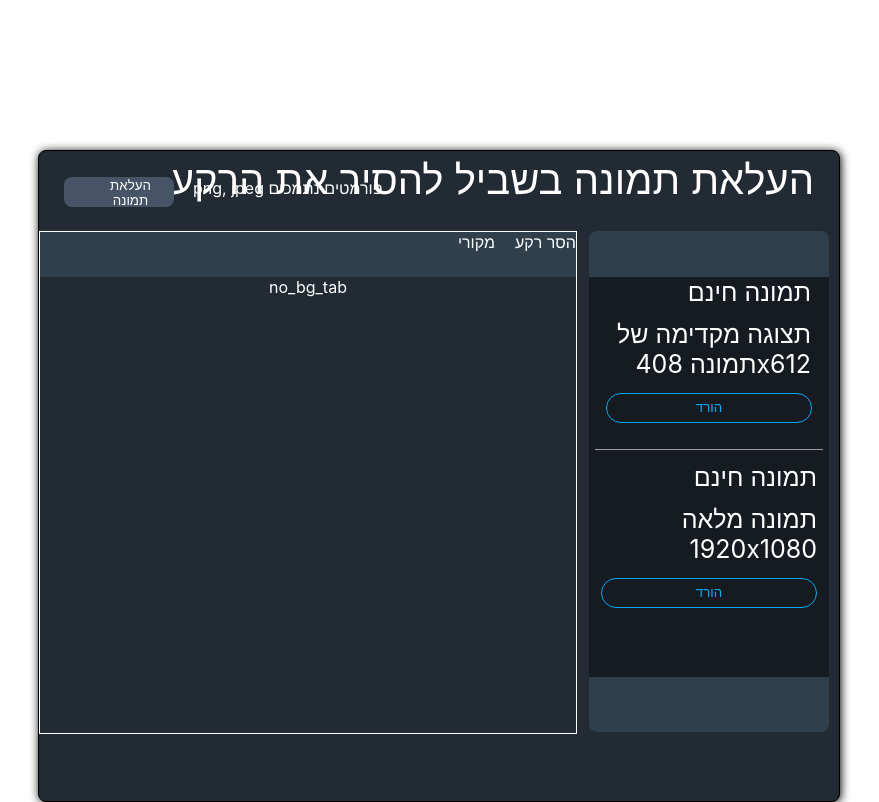
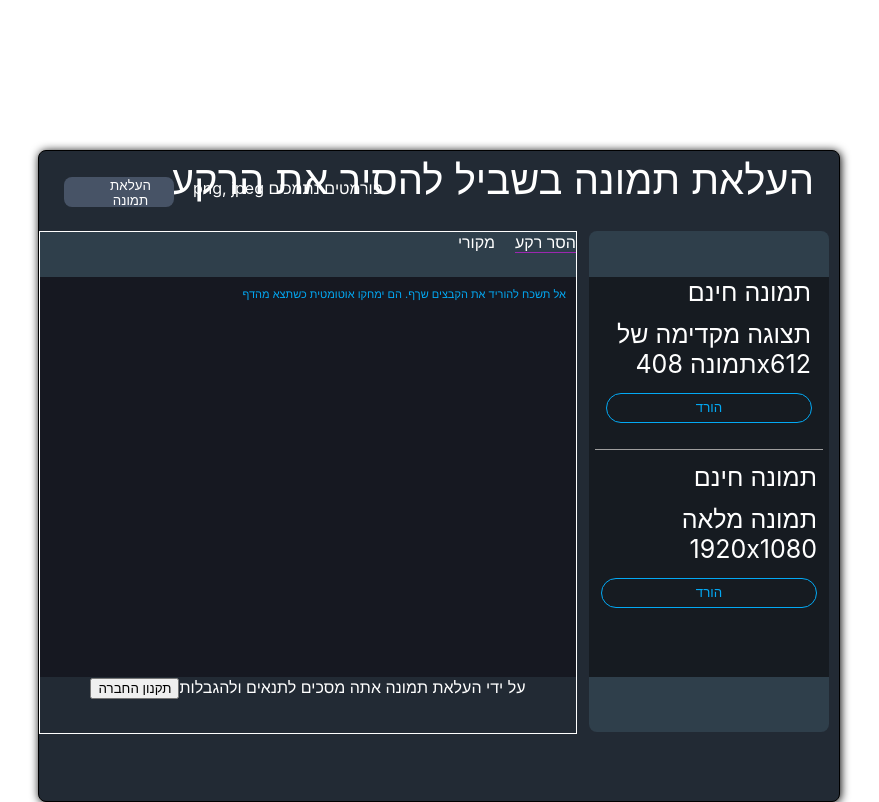
Before and after one commit to OferGreen-Pol/marathon2, a React (Create React App) app: page / in a window 1280 px wide. Shown: the whole page, without its empty margins (201-1080 px from the left). Built offline with nearby package versions, Linux system fonts and the light colour scheme.

Commit message:
lesson 4

```diff
--- a/src/Bg.css
+++ b/src/Bg.css
@@ -133,3 +133,18 @@
     cursor: pointer;
     float: right;
   }
+
+  .no_bg {
+    /* border-bottom: 3px solid #9C27B0; */
+    border-bottom: "";
+  }
+
+  .original {
+    border-bottom: "";
+  }
+
+  .original_tab, .no_bg_tab {
+    /* border: 1px solid; */
+    height: 80%;
+    background-color: #161821;
+  }
--- a/src/Bg.js
+++ b/src/Bg.js
@@ -1,5 +1,7 @@
 import './Bg.css';
 import { useState } from 'react';
+import Original from './Original';
+import No_Bg from './No_bg';
 
 function Bg() {
 
@@ -7,9 +9,11 @@ function Bg() {
 
 //   const change_tab = () => {}
 
-  function change_tab() {
+  function change_tab(e) {
+
     // debugger;
-    if(display_no_bg_tab==='yes') {
+    console.log(e.target);
+    if(e.target.className==='no_bg') {
         setdisplay_no_bg_tab('no');
     } else {
         setdisplay_no_bg_tab('yes');
@@ -30,15 +34,20 @@ function Bg() {
             <div className="left_div">
 
                 <div className="main_div_tabs_header">
-                    <span onClick={change_tab}> הסר רקע</span>
-                    <span onClick={change_tab}> מקורי</span>
+                    <span onClick={change_tab} className="no_bg" style={{borderBottom: display_no_bg_tab==="no" ? "1px solid #9C27B0" : ""}}> הסר רקע</span>
+                    <span onClick={change_tab} className="original" style={{borderBottom: display_no_bg_tab==="yes" ? "1px solid #9C27B0" : ""}}> מקורי</span>
                 </div>
 
                 {display_no_bg_tab==="yes" ?
-                <div className="original_tab">original_tab</div>
-                :
-                <div className="no_bg_tab">no_bg_tab</div>
+                    <Original/>
+                    :
+                    <No_Bg/>
                 }
+
+                <div className="left_div_footer">
+                    <button className="eula_btn">תקנון החברה</button>
+                    <span className="eula_text">על ידי העלאת תמונה אתה מסכים לתנאים ולהגבלות</span>
+                </div>
             </div>
 
             <div className="right_div">
--- /dev/null
+++ b/src/No_bg.css
@@ -0,0 +1,6 @@
+.no_bg_tab_text {
+    color: #03A9F4;
+    font-size: 11px;
+    float: right;
+    margin: 10px;
+}
--- /dev/null
+++ b/src/No_bg.js
@@ -0,0 +1,14 @@
+import './No_bg.css'
+
+import { useState } from "react";
+
+function No_Bg() {
+
+    return (
+        <div className="no_bg_tab">
+            <span className='no_bg_tab_text'>אל תשכח להוריד את הקבצים שךף. הם ימחקו אוטומטית כשתצא מהדף</span>
+        </div>
+    )
+}
+
+export default No_Bg;
--- /dev/null
+++ b/src/Original.js
@@ -0,0 +1,12 @@
+import './Original.css'
+
+import { useState } from "react";
+
+function Original() {
+
+    return (
+        <div className="original_tab">original_tab from component</div>
+    )
+}
+
+export default Original;
```
Also changed, not shown: src/Original.css (added).
